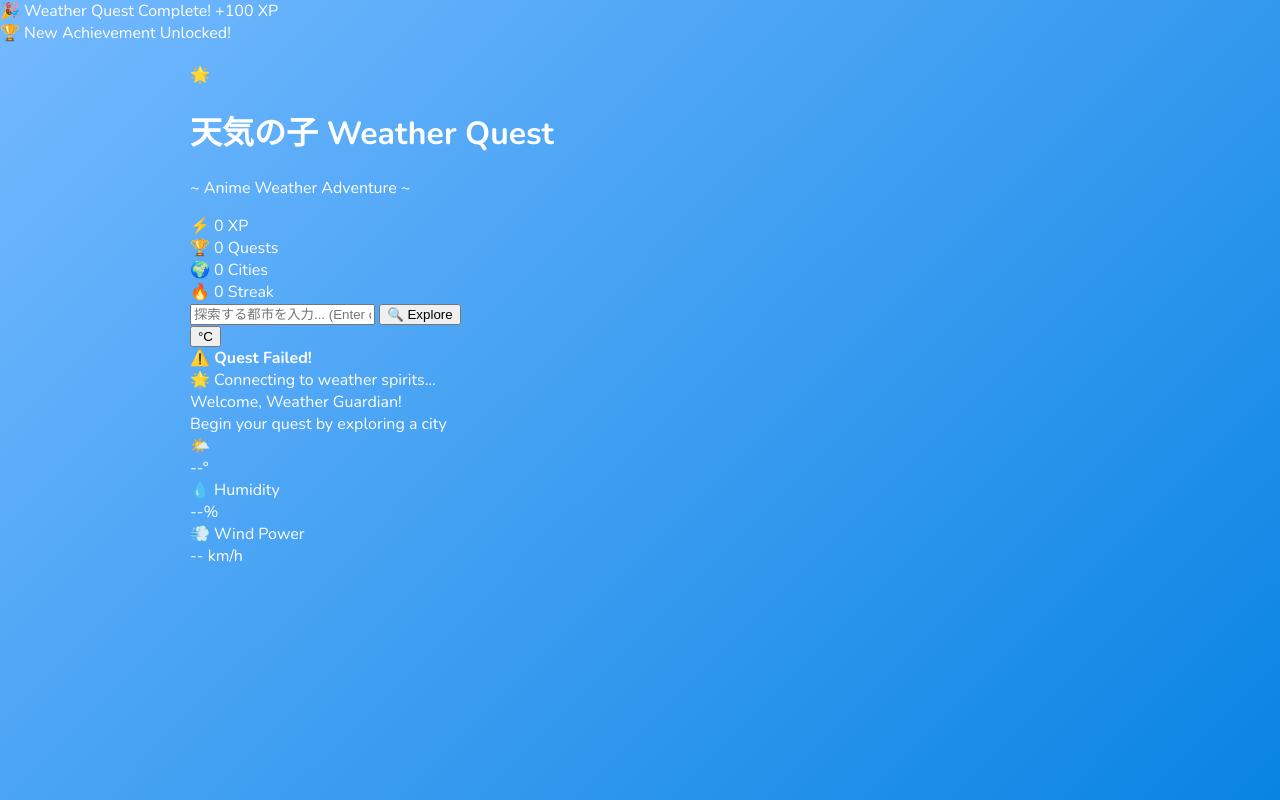
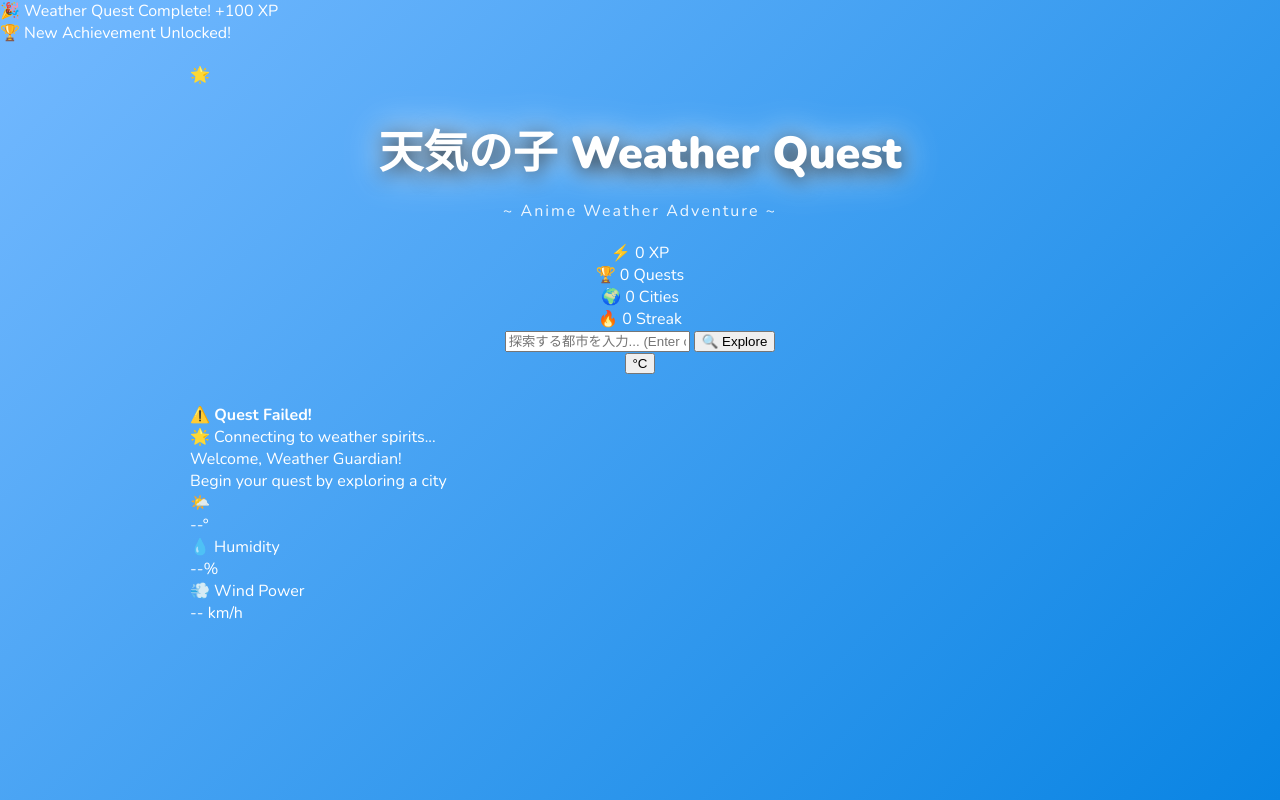
Before and after one commit to krizelrika/webWeatherAPIApp, a website built with webpack: page src/template.html in a window 1280 px wide. Built offline with nearby package versions, Linux system fonts and the light colour scheme.

Commit message:
adding header design

```diff
--- a/src/styles.css
+++ b/src/styles.css
@@ -49,3 +49,41 @@ html {
     position: relative;
     z-index: 2;
 }
+
+/* Anime-style header Design */
+.header {
+    text-align: center;
+    margin-bottom: 30px;
+    position: relative;
+}
+
+.app-title {
+    font-size: 2.8rem;
+    font-weight: 900;
+    margin-bottom: 10px;
+    text-shadow: 0 4px 20px rgba(0,0,0,0.8);
+    color: #ffffff;
+    animation: titleGlow 3s ease-in-out infinite alternate;
+    /* High contrast white text for accessibility */
+    text-decoration: none;
+    outline: none;
+}
+
+.subtitle {
+    font-size: 1rem;
+    opacity: 0.9;
+    margin-bottom: 20px;
+    font-weight: 300;
+    letter-spacing: 2px;
+}
+
+@keyframes titleGlow {
+    0% {
+        filter: drop-shadow(0 0 15px rgba(255, 255, 255, 0.6));
+        text-shadow: 0 4px 20px rgba(0,0,0,0.8), 0 0 30px rgba(255, 255, 255, 0.3);
+    }
+    100% {
+        filter: drop-shadow(0 0 25px rgba(255, 255, 255, 0.9));
+        text-shadow: 0 4px 20px rgba(0,0,0,0.8), 0 0 40px rgba(255, 255, 255, 0.5);
+    }
+}
```
